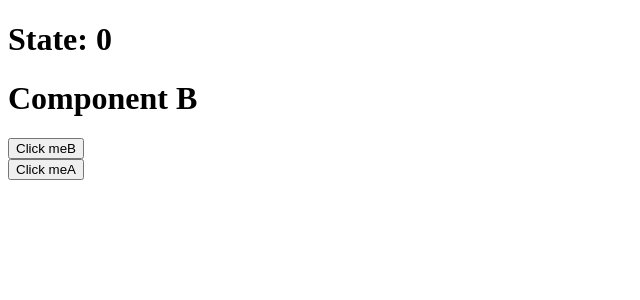
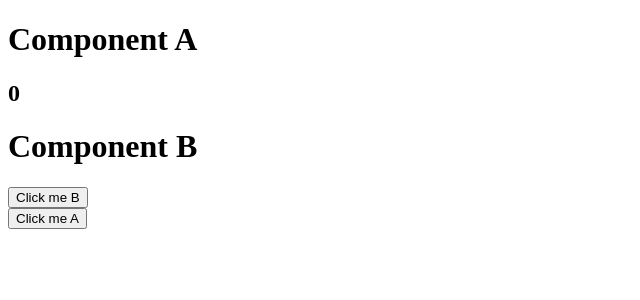
Before and after one commit to nthanq2505/react-tutorial, a React (Create React App) app: page / in a window 1280 px wide. Shown: the top 300 px of the page, without its empty margins (0-640 px from the left). Built offline with nearby package versions, Linux system fonts and the light colour scheme; the HTML template or start-up script is replaced by a standard one.

Commit message:
Homework-React | UseContext instead of passing props

```diff
--- /dev/null
+++ b/src/App.jsx
@@ -0,0 +1,9 @@
+import React from "react";
+import ComponentA from "./components/ComponentA/ComponentA";
+
+
+export default function MyApp() {
+    return (
+        <ComponentA />
+    );
+}
--- a/src/components/ComponentA/ComponentA.jsx
+++ b/src/components/ComponentA/ComponentA.jsx
@@ -1,19 +1,25 @@
 import React from "react";
-import { useState } from "react";
+import { createContext, useContext, useState } from "react";
 import ComponentB from "../ComponentB/ComponentB";
+
+export const counterContext = createContext(null);
 
 function ComponentA() {
   const [state, setState] = useState(0);
+
   const handleClick = () => {
-    setState((prevState) => prevState + 1);
+    setState(state + 1);
   };
 
   return (
-    <div>
-      <h1>State: {state}</h1>
-      <ComponentB handleClick={handleClick} />
-      <button onClick={handleClick}>Click meA</button>
-    </div>
+    <counterContext.Provider value={{ state, setState }}>
+      <div>
+        <h1>Component A</h1>
+        <h2>{state}</h2>
+        <ComponentB />
+        <button onClick={handleClick}>Click me A </button>
+      </div>
+    </counterContext.Provider>
   );
 }
 
--- a/src/components/ComponentB/ComponentB.jsx
+++ b/src/components/ComponentB/ComponentB.jsx
@@ -1,11 +1,18 @@
 import React from 'react'
+import { useContext } from 'react'
+import { counterContext } from '../ComponentA/ComponentA'
 
-function ComponentB(props) {
-    const {handleClick} = props
+function ComponentB() {
+  const { state, setState } = useContext(counterContext);
+
+  function handleClick() {
+    setState(state + 1);
+  }
+
   return (
     <div>
         <h1>Component B</h1>
-        <button onClick={() => handleClick()}>Click meB</button>
+        <button onClick={() => handleClick()}>Click me B</button>
     </div>
   )
 }
--- a/src/index.js
+++ b/src/index.js
@@ -1,7 +1,7 @@
 import { createRoot } from "react-dom/client";
-import ComponentA from "./components/ComponentA/ComponentA";
+import MyApp from "./App";
 
 document.body.innerHTML = '<div id="app"></div>';
 
 const root = createRoot(document.getElementById("app"));
-root.render(<ComponentA />);
+root.render(<MyApp />);
```
